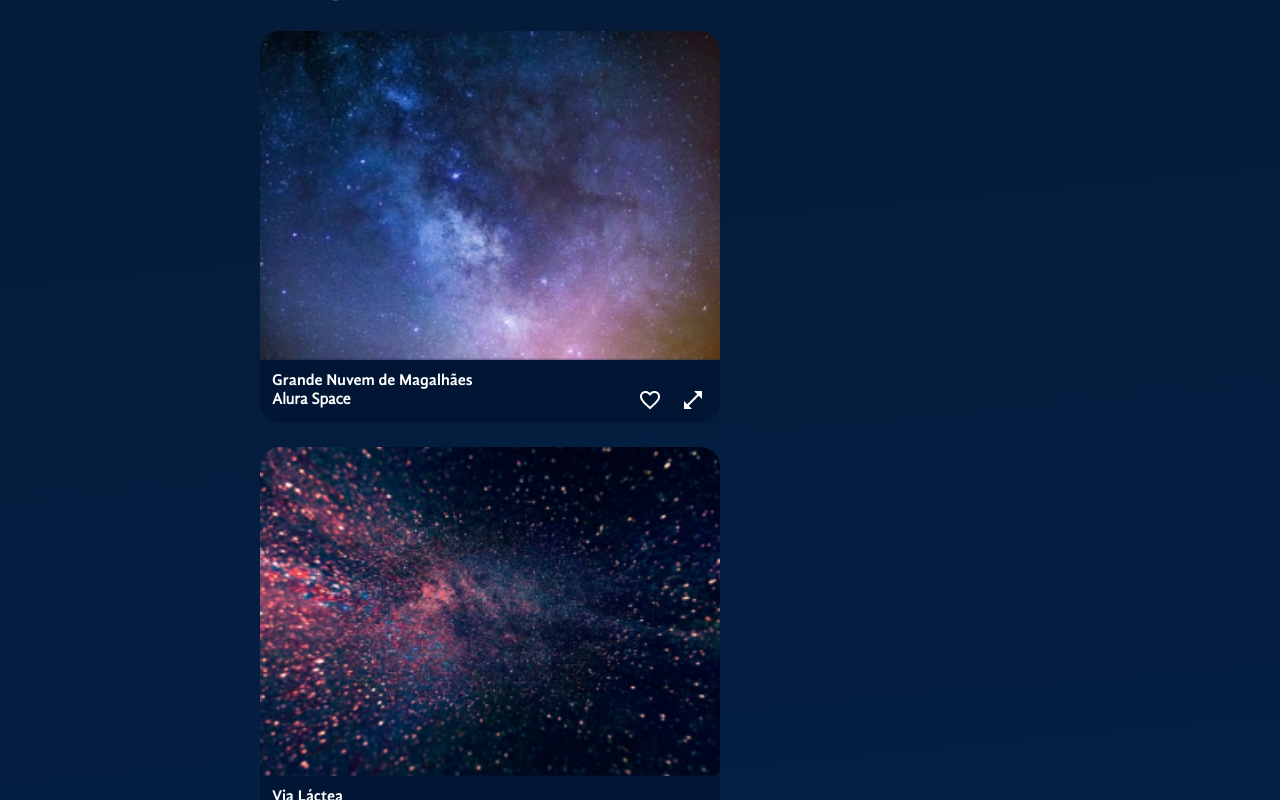
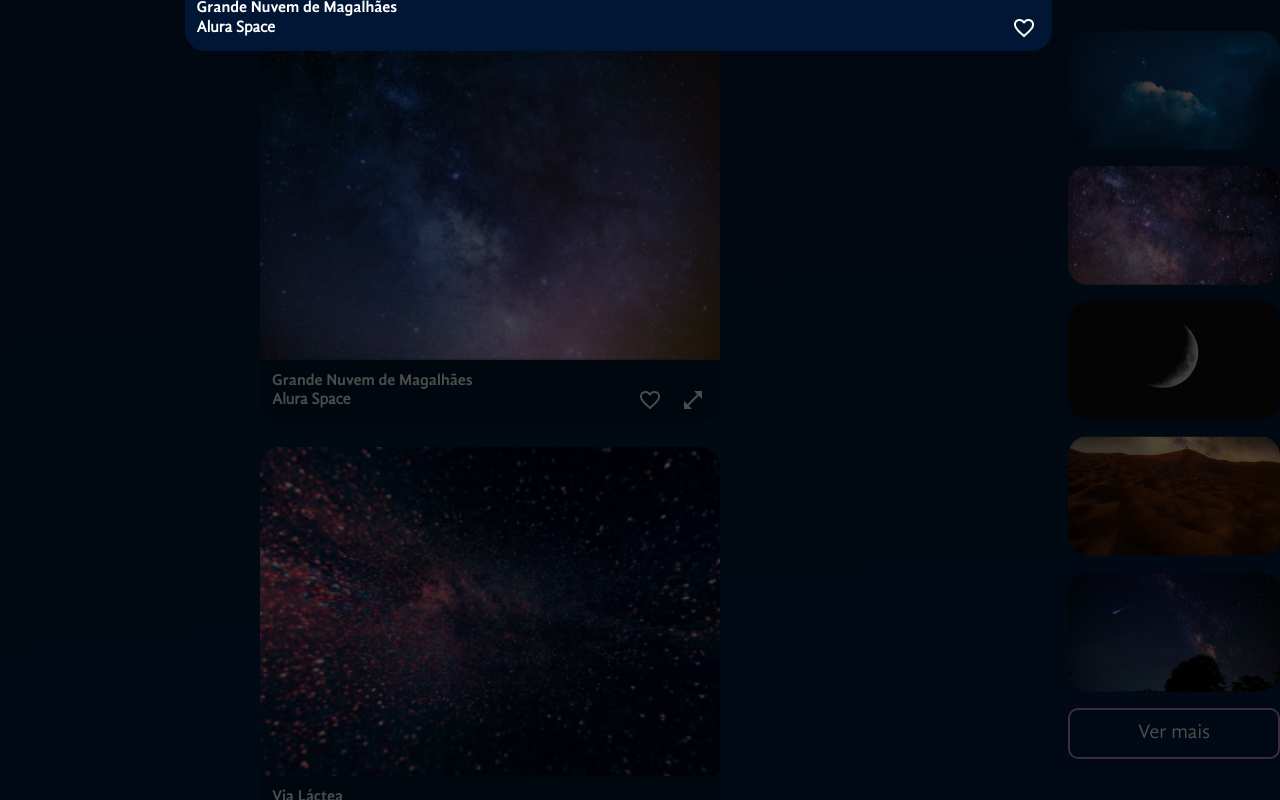
Before and after one commit to PedroFiel/SpaceApp, a React (Vite) app: page / in a window 1280 px wide. Both pictures are taken after a click on the button 693 px from the left and 1091 px from the top of the page. Shown: the part 691-1491 px from the top of the page. Built offline with nearby package versions, Linux system fonts and the light colour scheme.

Commit message:
feat: Estilização modal

```diff
--- a/src/App.jsx
+++ b/src/App.jsx
@@ -52,7 +52,10 @@
             </ConteudoGaleria>
           </MainContainer>
         </AppContainer>
-        <ModalZoom foto={fotoSelecionada}/>
+        <ModalZoom
+        foto={fotoSelecionada}
+        aoFechar={() => setFotoSelecionada(null)}
+        />
     </FundoGradiente>
   )
 }
--- a/src/components/Galeria/Imagem/index.jsx
+++ b/src/components/Galeria/Imagem/index.jsx
@@ -2,7 +2,7 @@
 import BotaoIcone from "../../BotaoIcone"
 
 const Figure = styled.figure`
-    width: ${props => props.$expandida ? '90%' : '460px'};
+    width: ${props => props.$expandida ? '75%' : '460px'};
     max-width: 100%;
     margin: 0;
     display: flex;
--- /dev/null
+++ b/src/components/Galeria/Populares/fotos-populares.json
@@ -0,0 +1,27 @@
+[
+  {
+    "path": "/imagens/populares/foto-1.png",
+    "alt": "galáxia",
+    "id": 1
+  },
+  {
+    "path": "/imagens/populares/foto-2.png",
+    "alt": "lua",
+    "id": 2
+  },
+  {
+    "path": "/imagens/populares/foto-3.png",
+    "alt": "terra",
+    "id": 3
+  },
+  {
+    "path": "/imagens/populares/foto-4.png",
+    "alt": "nuvem",
+    "id": 4
+  },
+  {
+    "path": "/imagens/populares/foto-5.png",
+    "alt": "meteoro",
+    "id": 5
+  }
+]
--- a/src/components/Galeria/Populares/index.jsx
+++ b/src/components/Galeria/Populares/index.jsx
@@ -1,11 +1,42 @@
+import { styled } from "styled-components"
 import Titulo from "../../Titulo"
+
+import fotos from './fotos-populares.json'
+
+const ColunaFotos = styled.section`
+    display: flex;
+    flex-direction: column;
+    gap: 16px;
+`
+
+const Imagem = styled.img`
+    max-width: 212px;
+    border-radius: 20px;
+`
+
+const Botao = styled.button`
+    background-color: transparent;
+    color: #fff;
+    border: 2px solid;
+    border-color: #C98CF1;
+    padding: 12px 20px;
+    font-size: 20px;
+    border-radius: 10px;
+    cursor: pointer;
+    width: 100%;
+    margin-top: 16px;
+`;
 
 const Populares = () => {
     return (
-        <div style={{ minWidth: 212 }}>
-            <Titulo $alinhamento="center">Populares</Titulo>
-        </div>
-    );
+        <section>
+            <Titulo $alinhamento='center'>Populares</Titulo>
+            <ColunaFotos>
+                {fotos.map(foto => <Imagem key={foto.id} src={foto.path} alt={foto.alt}/>)}
+            </ColunaFotos>
+            <Botao>Ver mais</Botao>
+        </section>
+    )
 }
 
-export default Populares;
+export default Populares
--- a/src/components/ModalZoom/index.jsx
+++ b/src/components/ModalZoom/index.jsx
@@ -1,12 +1,52 @@
-const ModalZoom = ({ foto }) => {
+import { styled } from "styled-components"
+import Imagem from "../Galeria/Imagem"
+import BotaoIcone from "../BotaoIcone"
+
+const Overlay = styled.div`
+    background-color: rgba(0, 0, 0, 0.7);
+    position: fixed;
+    top: 0;
+    right: 0;
+    bottom: 0;
+    left: 0;
+`
+
+const DialogEstilizado = styled.dialog`
+    position: absolute;
+    background: transparent;
+    padding: 0;
+    border: 0;
+    width: 1156px;
+    display: flex;
+    justify-content: center;
+    top: 0;
+    bottom: 0;
+    right: 0;
+    left: 0;
+
+    form {
+        button {
+            position: relative;
+            top: 20px;
+            right: 60px;
+        }
+    }
+`
+
+const ModalZoom = ({ foto, aoFechar }) => {
     return (
         <>
-            <dialog open={!!foto}>
-                <p></p>
-                <form method="dialog">
-                    <button>OK</button>
-                </form>
-            </dialog>
+            {foto && <>
+                <Overlay />
+                <DialogEstilizado open={!!foto} onClose={aoFechar}>
+                    <Imagem foto={foto} expandida={true} />
+                    <form method="dialog">
+                        <BotaoIcone formMethod="dialog">
+                            <img src="/icones/fechar.png" alt="Icone de fechar" />
+                        </BotaoIcone>
+                    </form>
+                </DialogEstilizado>
+            </>}
         </>
     )
 }
```
